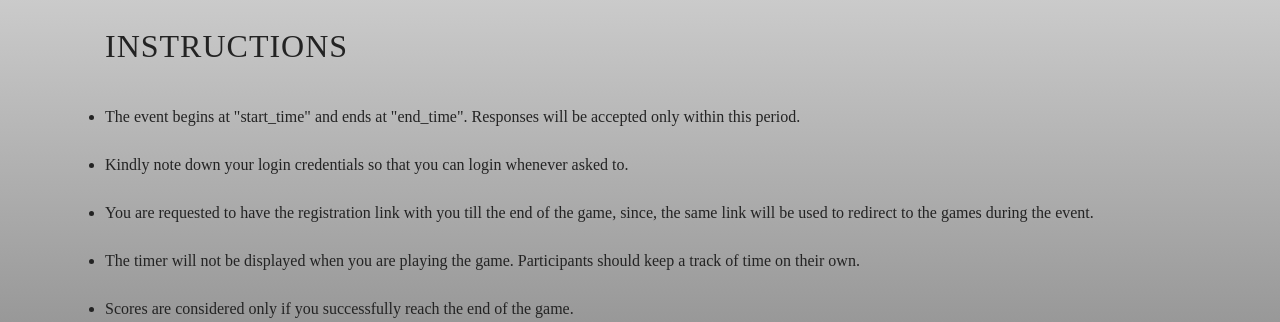
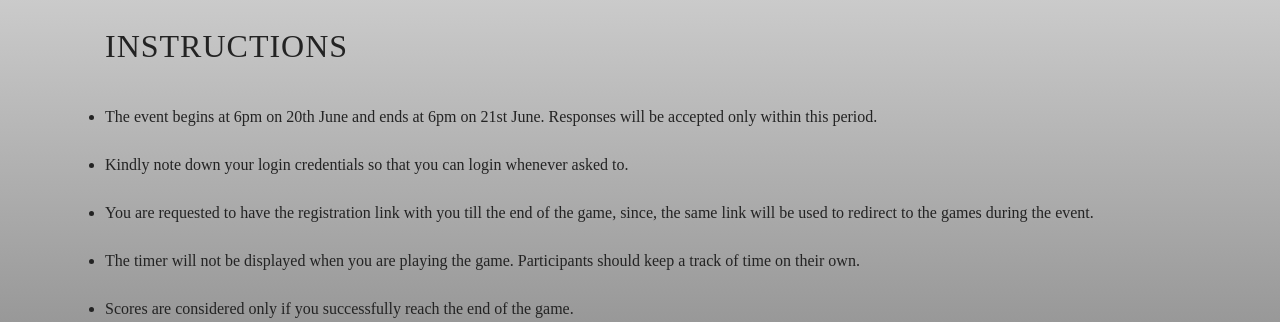
Before and after one commit to prashanthkammar/lockdownsaga, a Flask app: page /dashboard in a window 1280 px wide. Shown: the part 334-656 px from the top of the page. Run offline with Flask 2, Linux system fonts and the light colour scheme; some libraries are stand-ins or nearby versions; some web fonts are replaced.

Commit message:
duration

```diff
--- a/templates/inst.html
+++ b/templates/inst.html
@@ -9,7 +9,7 @@
  <p class="text-left display-4" style="font-size: 2em; color: #232323;">INSTRUCTIONS</p>
  <br>
 <ul>
-    <li>The event begins at "start_time" and ends at "end_time". Responses will be accepted only within this period.</li> <br>
+    <li>The event begins at 6pm on 20th June and ends at 6pm on 21st June. Responses will be accepted only within this period.</li> <br>
     <li>Kindly note down your login credentials so that you can login whenever asked to.</li><br>
     <li>You are requested to have the registration link with you till the end of the game, since, the same link will be used to redirect to the games during the event. </li> <br>
     <li>The timer will not be displayed when you are playing the game. Participants should keep a track of time on their own.  </li> <br>
```
